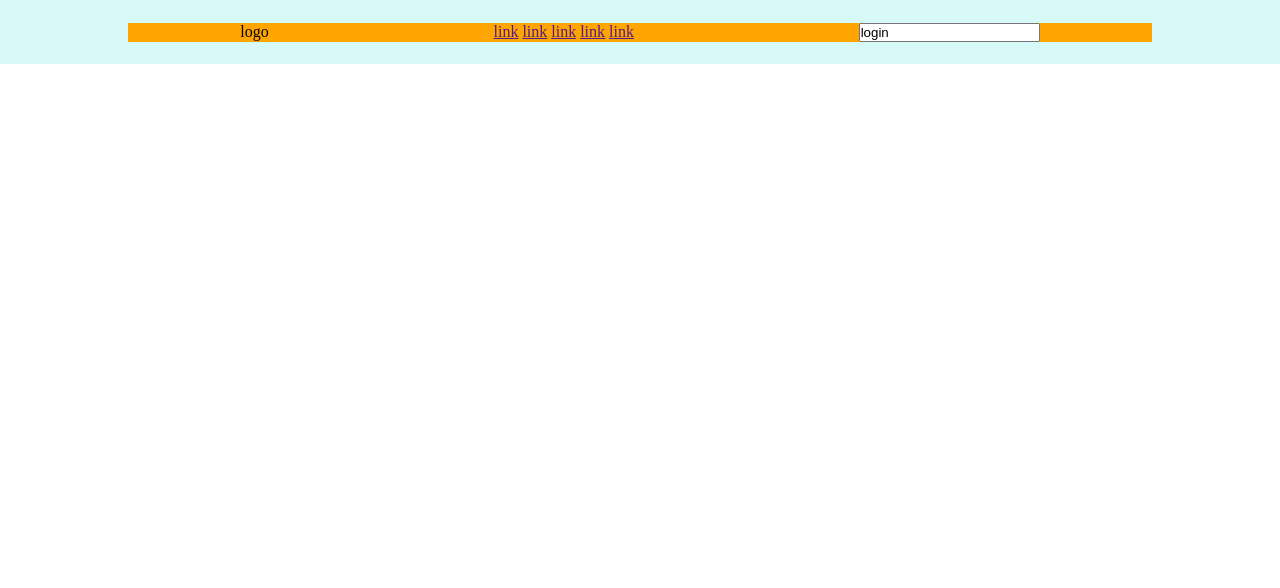
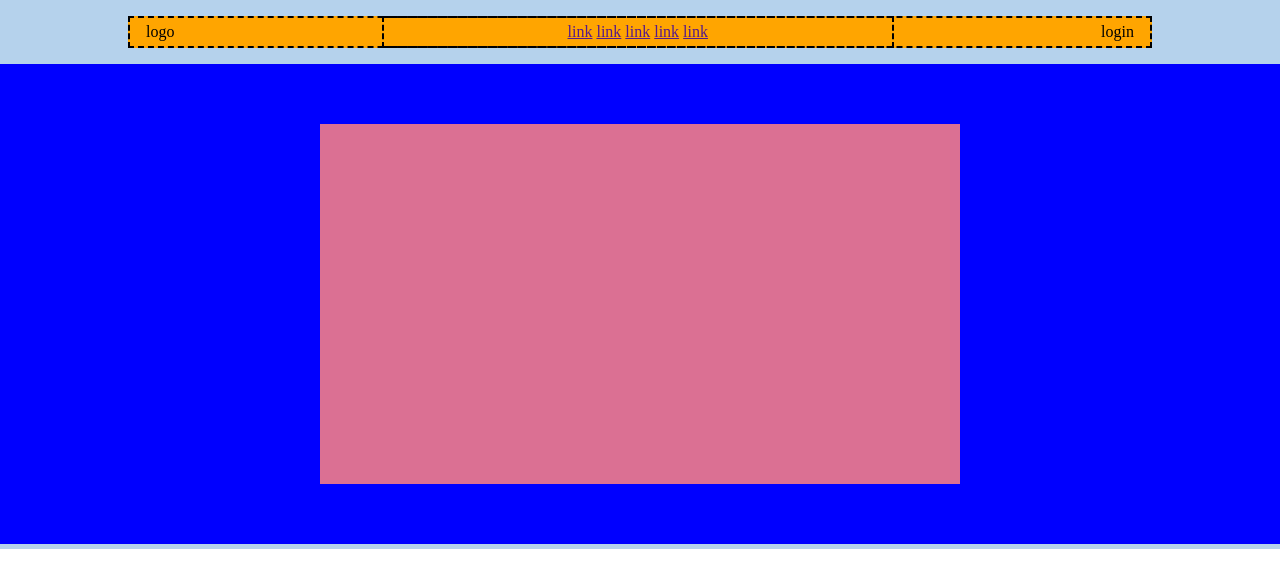
Before and after one commit to MarcoPercolla/htmlcss-struttura-discord, a plain HTML site: page index.html in a window 1280 px wide. Drawn offline with Linux system fonts and the light colour scheme.

Commit message:
footer quasi pronto e css aggiornato

```diff
--- a/css/style.css
+++ b/css/style.css
@@ -5,22 +5,47 @@
 
 }
 
-.container {
-    background-color: rgb(215, 250, 249);
-    height: 4em;
+.flexcontainer1 {
     display: flex;
+    justify-content: space-between;
+    width: 80vw;
+    height: 2em;
+    background-color: orange;
+    margin: 1em auto;
     align-items: center;
-    align-content: center;
+    border:dashed 2px black ;
+    padding-left: 1em;
+    padding-right: 1em;
+}
+
+.flexcontainer2 {
+    display: flex;
+    background-color: blue;
+    width: 100vw;
+    height: 60vh;
+    margin-bottom: 0.3em;
     justify-content: center;
+    align-items: center;
+}
 
+nav {
+    width: 40vw;
+    height: 2em;
+    padding: 0.3em;
+    text-align: center;
+    border: dashed 2px black;
 }
 
 header {
-    display: flex;
-    justify-content: space-around;
-    width: 80vw;
-    align-items: center;
-    align-content: flex-end;
-    background-color: orange;
+display: flex;
+flex-direction: column;
+background-color: rgb(181, 210, 236);
+}
+
+
+.pink {
+    background-color:palevioletred;
+    height: 45vh;
+    width: 50vw;
 
 }
--- a/index.html
+++ b/index.html
@@ -8,8 +8,8 @@
 </head>
 
 <body>
-    <div class="container">
-        <header>
+    <header>
+        <div class="flexcontainer1">
             <div class="logo">
                 logo
             </div>
@@ -20,10 +20,18 @@
                 <a href="">link</a>
                 <a href="">link</a>
             </nav>
-            <input type="text" name="login" value="login">
+            <div class="login">
+                login
+            </div>
 
-        </header>
-    </div>
+        </div>
+
+        <section class="flexcontainer2">
+            <div class="pink"></div>
+
+        </section>
+
+    </header>
 
     <main>
         <section class="bianca">
```
